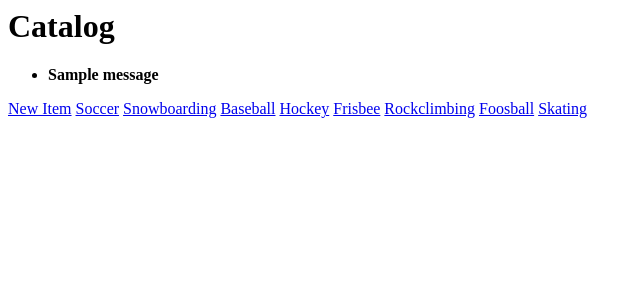
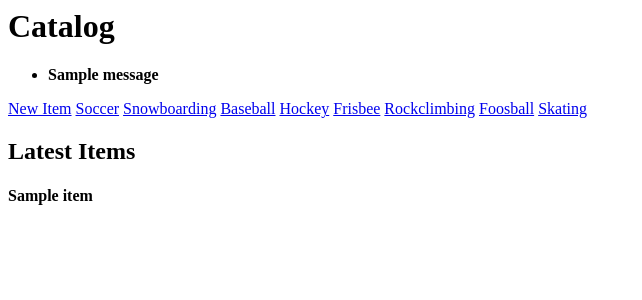
Before and after one commit to uhlissuh/catalog, a Flask app: page / in a window 1280 px wide. Shown: the top 300 px of the page, without its empty margins (0-642 px from the left). Run offline with Flask 2, Linux system fonts and the light colour scheme; tables that the repository leaves empty hold one stand-in row (values such as "Sample post"); one stand-in notice (Sample message) is shown.

Commit message:
add item pages and include User table in database

```diff
--- a/server.py
+++ b/server.py
@@ -1,7 +1,7 @@
 from flask import Flask, render_template, url_for, request, redirect
 app = Flask(__name__)
 
-from database_setup import Base, Item
+from database_setup import Base, Item, User
 from sqlalchemy import create_engine
 from sqlalchemy.orm import sessionmaker
 #import the session feature of flask as login_session
@@ -29,7 +29,9 @@ APPLICATION_NAME = "Restaurant Menu Application"
 
 @app.route('/')
 def FrontPage():
-    return render_template('front_page.html')
+    latest_items = session.query(Item).order_by(Item.time_created.desc()).limit(5)
+    print latest_items
+    return render_template('front_page.html', latest_items = latest_items)
 
 @app.route('/item/new', methods=['GET', 'POST'])
 def newItem():
@@ -49,6 +51,15 @@ def CategoryPage(category_name):
     category_items = session.query(Item).filter_by(category = category_name).all()
     print "items are", category_items
     return render_template('category_page.html', category_name=category_name, category_items = category_items)
+
+#routes for items
+@app.route('/<category>/<item_id>')
+def ItemPage(category, item_id):
+    item = session.query(Item).filter_by(id = item_id).first()
+
+    return render_template('item_page.html', category = category, item_id = item_id)
+
+
 
 #login
 @app.route('/login')
--- a/templates/category_page.html
+++ b/templates/category_page.html
@@ -5,9 +5,7 @@
 
 {% for i in category_items %}
 
-<p>{{i.name}}</p>
-
-<p>{{i.description}}</p>
+<a href="{{url_for('ItemPage', category = category_name, item_id = i.id)}}">{{i.name}}</a>
 
 <br />
 
--- a/templates/front_page.html
+++ b/templates/front_page.html
@@ -23,6 +23,12 @@
   <a href="{{url_for('CategoryPage', category_name ='Rockclimbing')}}">Rockclimbing</a>
   <a href="{{url_for('CategoryPage', category_name ='Foosball')}}">Foosball</a>
   <a href="{{url_for('CategoryPage', category_name ='Skating')}}">Skating</a>
+
+  <h2>Latest Items</h2>
+  {% for item in latest_items %}
+    <h4>{{item.name}}</h4>
+  {% endfor%}
+
   {% endblock %}
 </body>
 </html>
--- /dev/null
+++ b/templates/item_page.html
@@ -0,0 +1,3 @@
+{{item_id}}
+
+category = {{category}}
```
Also changed, not shown: database_setup.py (+9 -0 lines), itemcatalog.db, 1 other file. Lines whose indentation alone changed are shown as unchanged.
